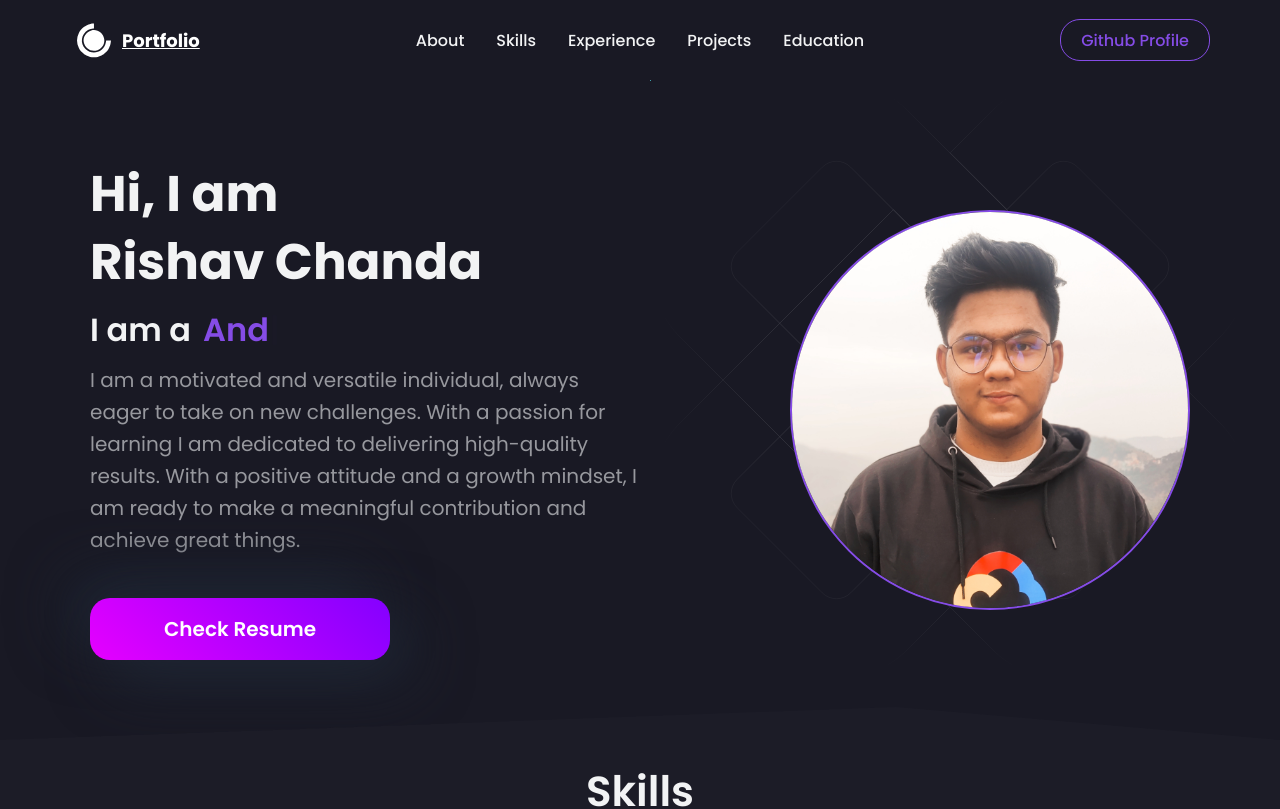
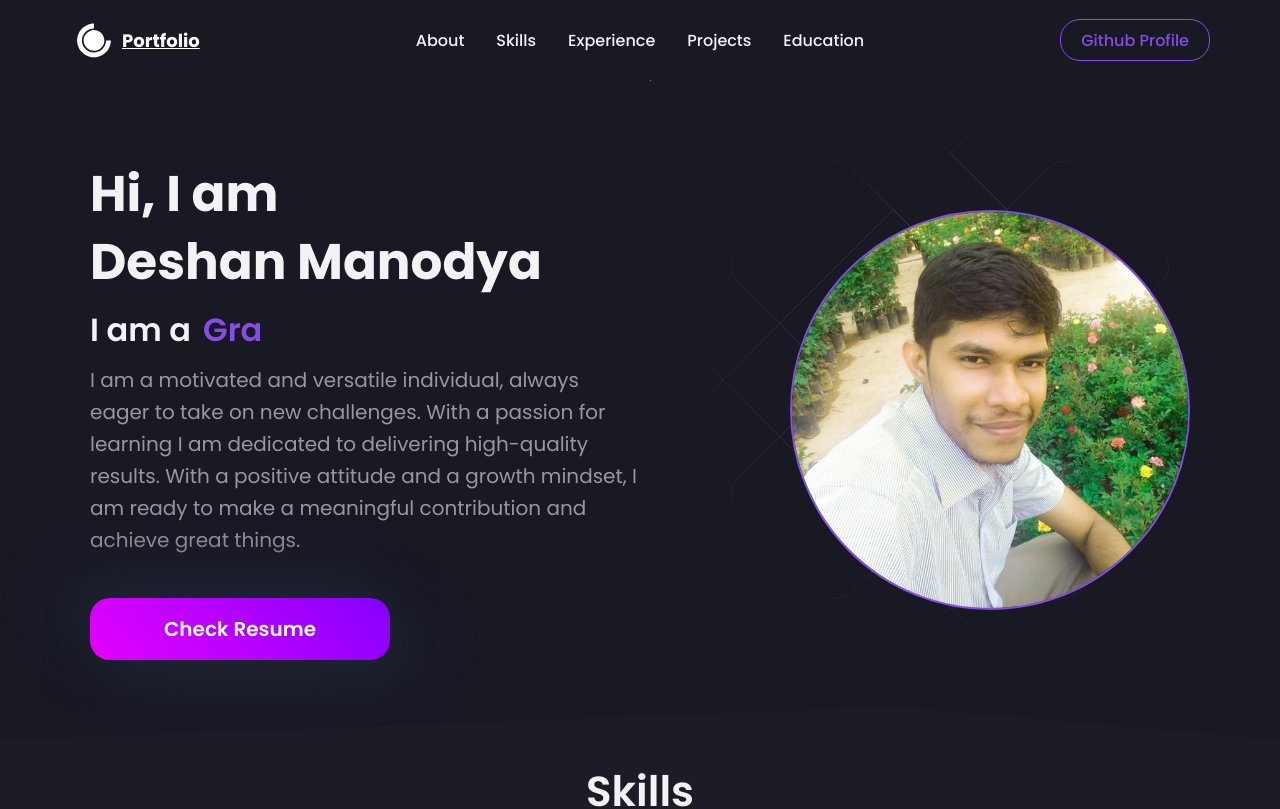
Before and after one commit to demshano/Portfolio-website, a React (Create React App) app: page / in a window 1280 px wide. Shown: the top 809 px of the page. Built offline with nearby package versions, Linux system fonts and the light colour scheme.

Commit message:
developing

```diff
--- a/src/components/HeroSection/index.js
+++ b/src/components/HeroSection/index.js
@@ -1,7 +1,7 @@
 import React from 'react'
 import HeroBgAnimation from '../HeroBgAnimation'
 import { HeroContainer, HeroBg, HeroLeftContainer, Img, HeroRightContainer, HeroInnerContainer, TextLoop, Title, Span, SubTitle, ResumeButton } from './HeroStyle'
-import HeroImg from '../../images/HeroImage.jpg'
+import HeroImg from '../../images/deshan.jpeg'
 import Typewriter from 'typewriter-effect';
 import { Bio } from '../../data/constants';
 
--- a/src/components/Navbar/index.js
+++ b/src/components/Navbar/index.js
@@ -30,7 +30,7 @@ const Navbar = () => {
           <NavLink href='#education'>Education</NavLink>
         </NavItems>
         <ButtonContainer>
-          <GitHubButton href={Bio.github} target="_blank">Github Profile</GitHubButton>
+          <GitHubButton href='https://github.com/demshano' target="_blank">Github Profile</GitHubButton>
         </ButtonContainer>
         {
           isOpen &&
--- a/src/data/constants.js
+++ b/src/data/constants.js
@@ -1,10 +1,10 @@
 export const Bio = {
-  name: "Rishav Chanda",
+  name: "Deshan Manodya",
   roles: [
     "Full Stack Developer",
-    "Android Developer",
-    "UI/UX Designer",
+    "Graphic Designer",
     "Programmer",
+
   ],
   description:
     "I am a motivated and versatile individual, always eager to take on new challenges. With a passion for learning I am dedicated to delivering high-quality results. With a positive attitude and a growth mindset, I am ready to make a meaningful contribution and achieve great things.",
```
Also changed, not shown: src/images/HeroImage.jpg (deleted), src/images/deshan.jpeg (added).
